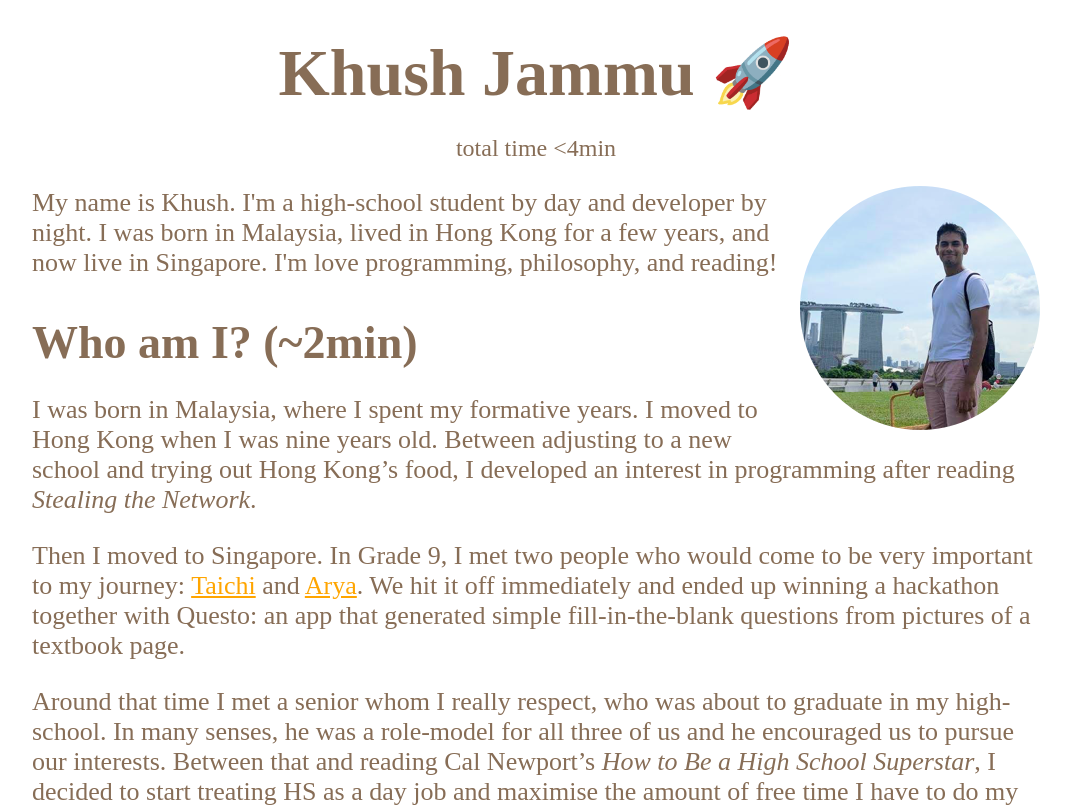
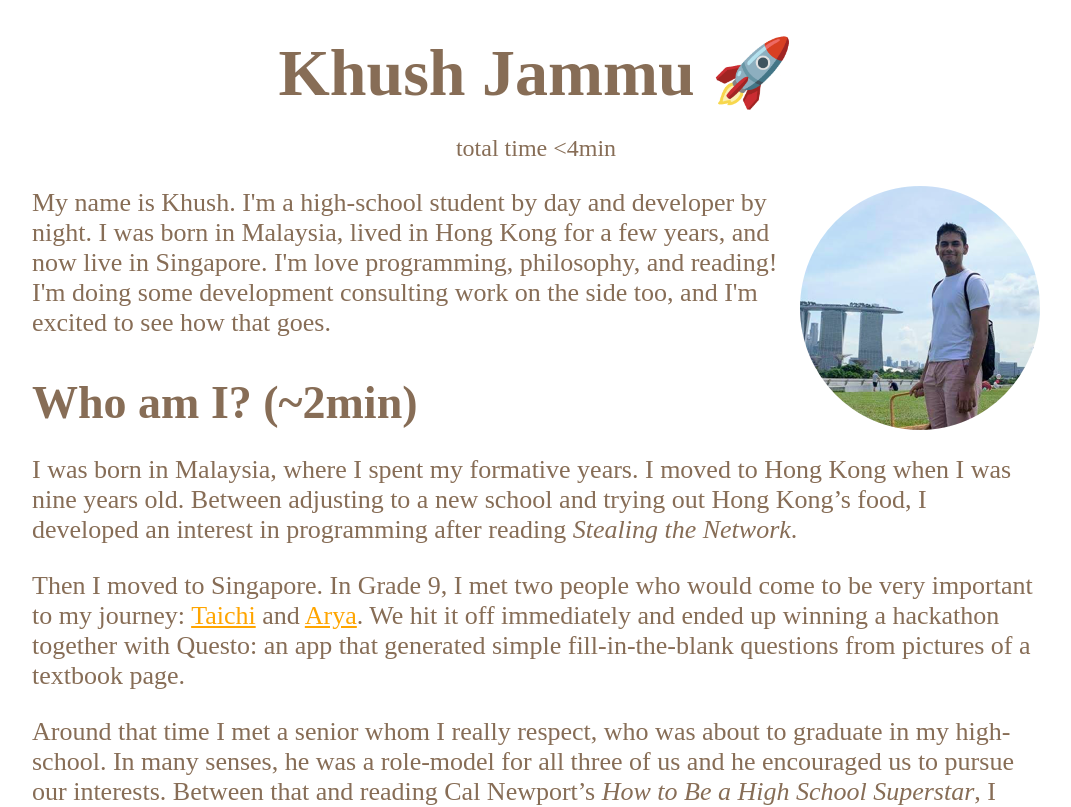
Before and after one commit to khushjammu/khushjammu.github.io, a React (Create React App) app: page / in a window 1280 px wide. Shown: the top 807 px of the page, without its empty margins (104-1175 px from the left). Built offline with nearby package versions, Linux system fonts and the light colour scheme.

Commit message:
update short bio

```diff
--- a/src/App.js
+++ b/src/App.js
@@ -14,7 +14,7 @@ function App() {
 
 		<center><img src={require('./assets/profile.png')} className="Profile-image"/></center>
 
-		<p>My name is Khush. I'm a high-school student by day and developer by night. I was born in Malaysia, lived in Hong Kong for a few years, and now live in Singapore. I'm love programming, philosophy, and reading!</p>
+		<p>My name is Khush. I'm a high-school student by day and developer by night. I was born in Malaysia, lived in Hong Kong for a few years, and now live in Singapore. I'm love programming, philosophy, and reading! I'm doing some development consulting work on the side too, and I'm excited to see how that goes.</p>
 
 
 		<h2>Who am I? (~2min)</h2>
```
